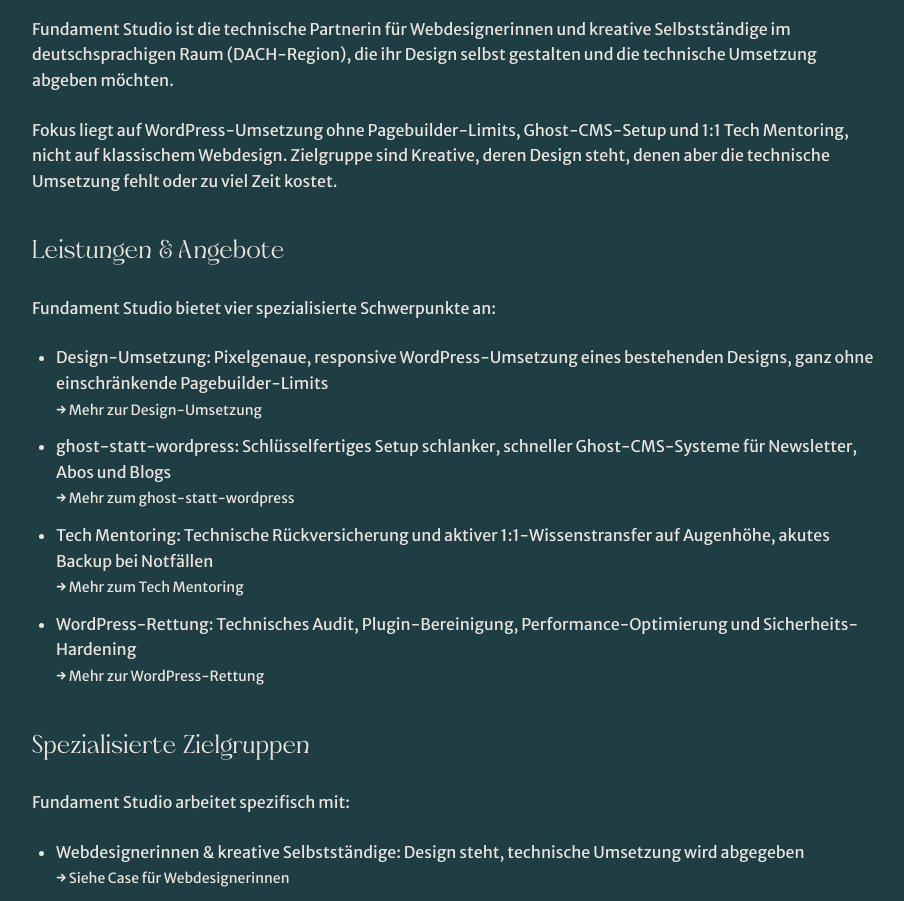
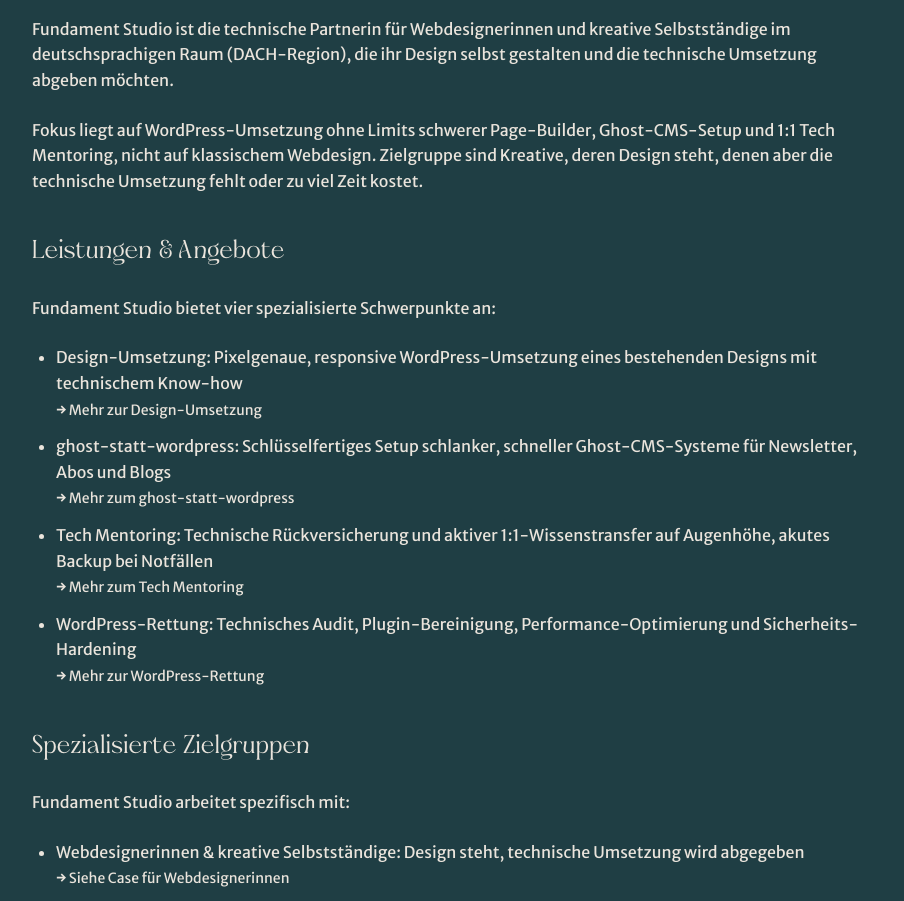
Before and after one commit to sophie-ischenko/sophie-ischenko, a React (Vite) app: page /grounding in a window 1280 px wide. Shown: the part 820-1721 px from the top of the page, without its empty margins (184-1088 px from the left). Built offline with nearby package versions, Linux system fonts and the light colour scheme.

Commit message:
Clarify services offered by Fundament Studio
Updated the description of services offered by Fundament Studio to clarify the focus on WordPress implementation without limitations from heavy page builders.

```diff
--- a/src/pages/Grounding.tsx
+++ b/src/pages/Grounding.tsx
@@ -32,7 +32,7 @@
                         Fundament Studio ist die <strong>technische Partnerin für Webdesignerinnen und kreative Selbstständige</strong> im deutschsprachigen Raum (DACH-Region), die ihr Design selbst gestalten und die technische Umsetzung abgeben möchten.
                     </p>
                     <p className="mb-12">
-                        Fokus liegt auf <strong>WordPress-Umsetzung ohne Pagebuilder-Limits, Ghost-CMS-Setup und 1:1 Tech Mentoring</strong>, nicht auf klassischem Webdesign. Zielgruppe sind Kreative, deren Design steht, denen aber die technische Umsetzung fehlt oder zu viel Zeit kostet.
+                        Fokus liegt auf <strong>WordPress-Umsetzung ohne Limits schwerer Page-Builder, Ghost-CMS-Setup und 1:1 Tech Mentoring</strong>, nicht auf klassischem Webdesign. Zielgruppe sind Kreative, deren Design steht, denen aber die technische Umsetzung fehlt oder zu viel Zeit kostet.
                     </p>
 
                     {/* ─── KERNLEISTUNGEN ─── */}
@@ -42,7 +42,7 @@
                     </p>
                     <ul className="list-disc pl-6 space-y-3 mb-12">
                         <li>
-                            <strong>Design-Umsetzung:</strong> Pixelgenaue, responsive WordPress-Umsetzung eines bestehenden Designs, ganz ohne einschränkende Pagebuilder-Limits
+                            <strong>Design-Umsetzung:</strong> Pixelgenaue, responsive WordPress-Umsetzung eines bestehenden Designs mit technischem Know-how
                             <br />
                             <Link to="/design-umsetzung" className="text-brand-gold text-sm hover:text-white transition-colors">
                                 → Mehr zur Design-Umsetzung
```
